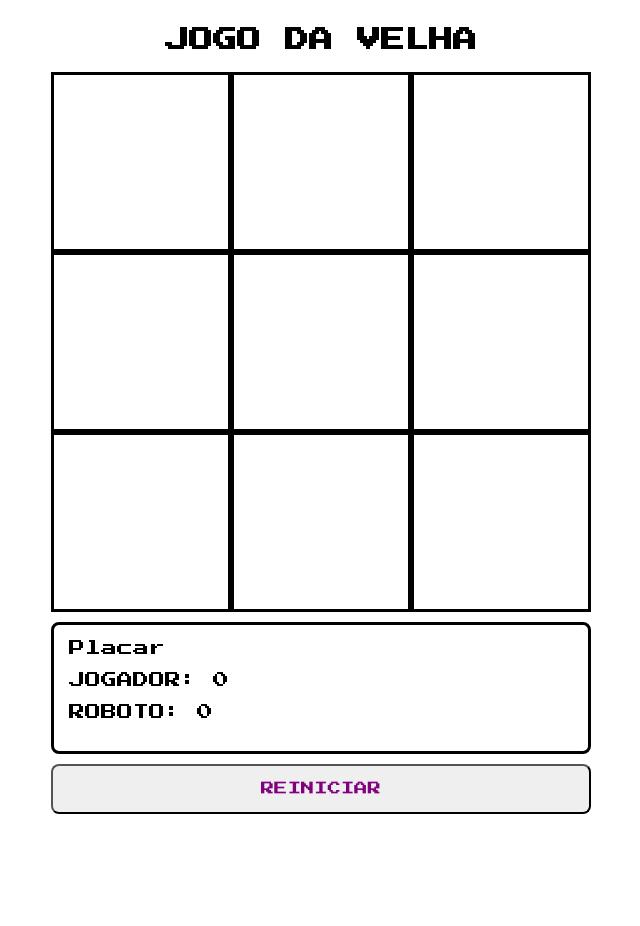
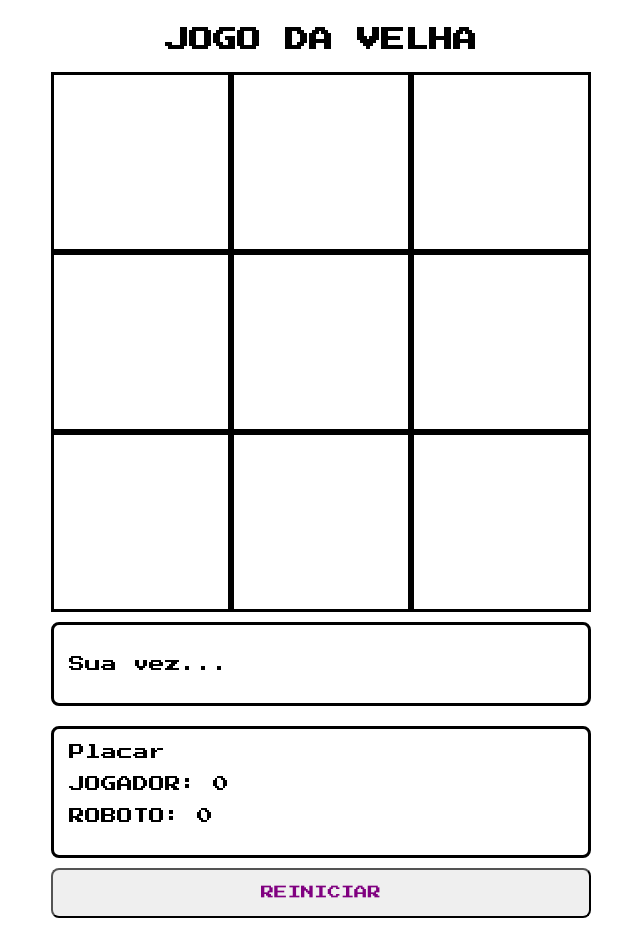
Before and after one commit to felipegabriel1942/tic-tac-toe, an Angular app: page / in a window 1280 px wide. Shown: the whole page, without its empty margins (319-959 px from the left). Before the commit the page ends 822 px from the top, so only its background shows below. Built offline with nearby package versions, Linux system fonts and the light colour scheme.

Commit message:
Creating game control component

```diff
--- a/src/app/app.component.html
+++ b/src/app/app.component.html
@@ -15,6 +15,8 @@
     ></app-gameover>
   </app-modal>
 
+  <app-game-control [player]="playerOnTurn"></app-game-control>
+
   <app-scoreboard [players]="players"></app-scoreboard>
 
   <button (click)="restartGame()">REINICIAR</button>
--- a/src/app/app.module.ts
+++ b/src/app/app.module.ts
@@ -9,6 +9,7 @@ import { ScoreboardComponent } from './components/scoreboard/scoreboard.componen
 import { ModalComponent } from './components/modal/modal.component';
 import { BoardComponent } from './components/board/board.component';
 import { GameoverComponent } from './components/gameover/gameover.component';
+import { GameControlComponent } from './components/game-control/game-control.component';
 
 @NgModule({
   declarations: [
@@ -17,7 +18,8 @@ import { GameoverComponent } from './components/gameover/gameover.component';
     ScoreboardComponent,
     ModalComponent,
     BoardComponent,
-    GameoverComponent
+    GameoverComponent,
+    GameControlComponent
   ],
   imports: [
     BrowserModule,
--- /dev/null
+++ b/src/app/components/game-control/game-control.component.css
@@ -0,0 +1,16 @@
+div {
+  border: 3px solid black;
+  padding: 15px;
+  margin: 10px 0;
+  border-radius: 8px;
+}
+
+@media (max-width: 640px), (max-width: 320px) {
+  p {
+    font-size: 10px;
+  }
+
+  label {
+    font-size: 10px;
+  }
+}
--- /dev/null
+++ b/src/app/components/game-control/game-control.component.html
@@ -0,0 +1,4 @@
+<div>
+  <p *ngIf="player?.name == 'jogador'">Sua vez...</p>
+  <p *ngIf="player?.name == 'roboto'">ROBOTO está jogando...</p>
+</div>
--- /dev/null
+++ b/src/app/components/game-control/game-control.component.ts
@@ -0,0 +1,15 @@
+import { Component, Input, OnInit } from '@angular/core';
+import { Player } from 'src/app/models/player.model';
+
+@Component({
+  selector: 'app-game-control',
+  templateUrl: './game-control.component.html',
+  styleUrls: ['./game-control.component.css'],
+})
+export class GameControlComponent implements OnInit {
+  @Input() player: Player;
+
+  constructor() {}
+
+  ngOnInit(): void {}
+}
```
